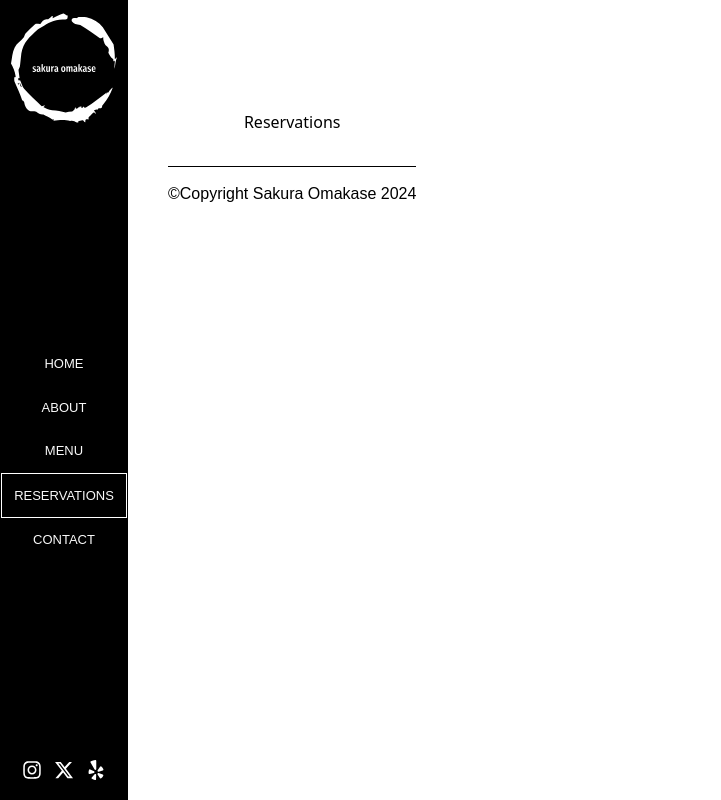
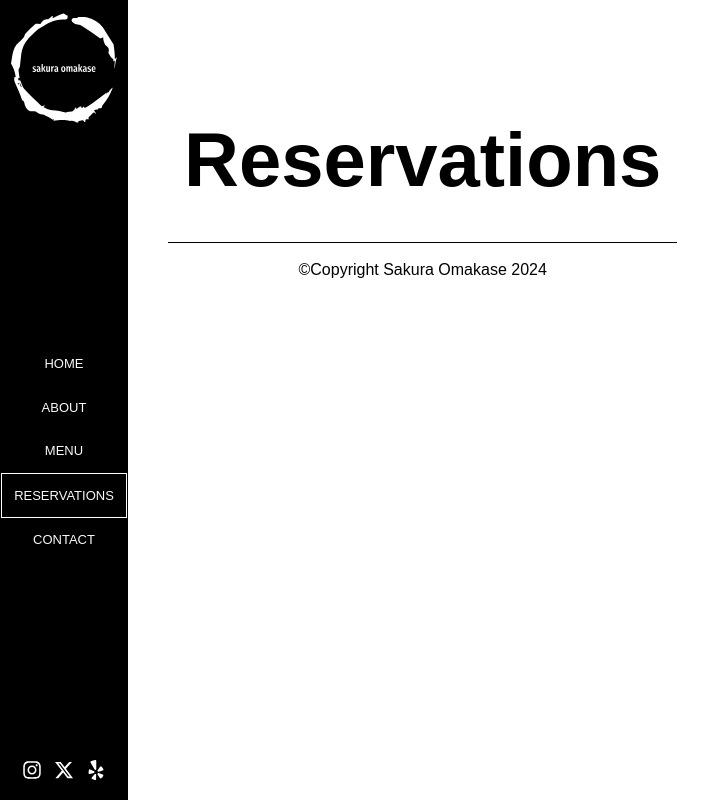
Before and after one commit to avan3/sakura_omakase, a React (Vite) app: page /sakura_omakase/reservations in a window 1280 px wide. Shown: the whole page, without its empty margins (0-721 px from the left). Built offline with nearby package versions, Linux system fonts and the light colour scheme; a web font is replaced by a local one.

Commit message:
updated reservations section

```diff
--- a/src/components/Reservations.tsx
+++ b/src/components/Reservations.tsx
@@ -1,3 +1,11 @@
 export const Reservations = () => {
-  return <div>Reservations</div>;
+  return (
+    <section className="flex flex-col md:flex-row md:my-6 justify-center items-center">
+      <section className="md:basis-2/3 my-3 mx-4 text-left font-fira_sans md:text-lg lg:text-xl xl:text-3xl xxxl:text-4xl xxxxl:text-5xl">
+        <h3 className="font-semibold text-[48px] xs:text-[50px] sm:text-[64px] lg:text-[76px] text-center">
+          Reservations
+        </h3>
+      </section>
+    </section>
+  );
 };
```
